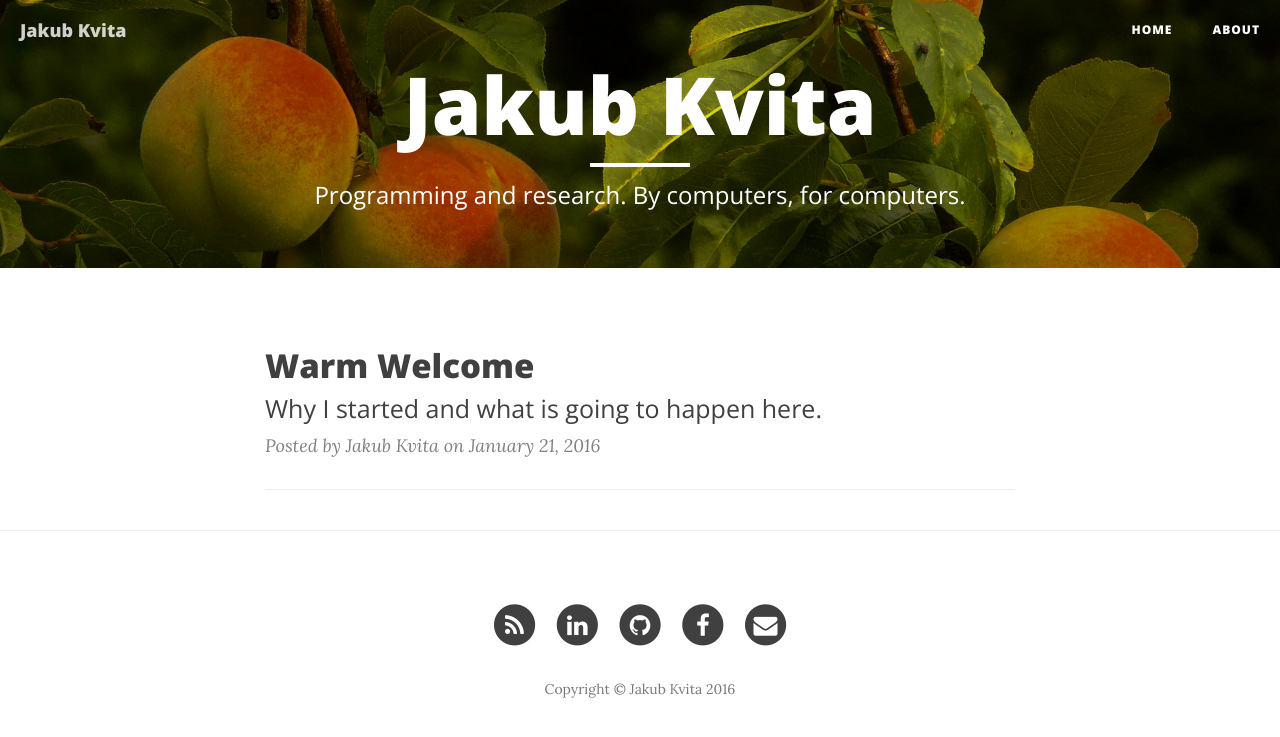
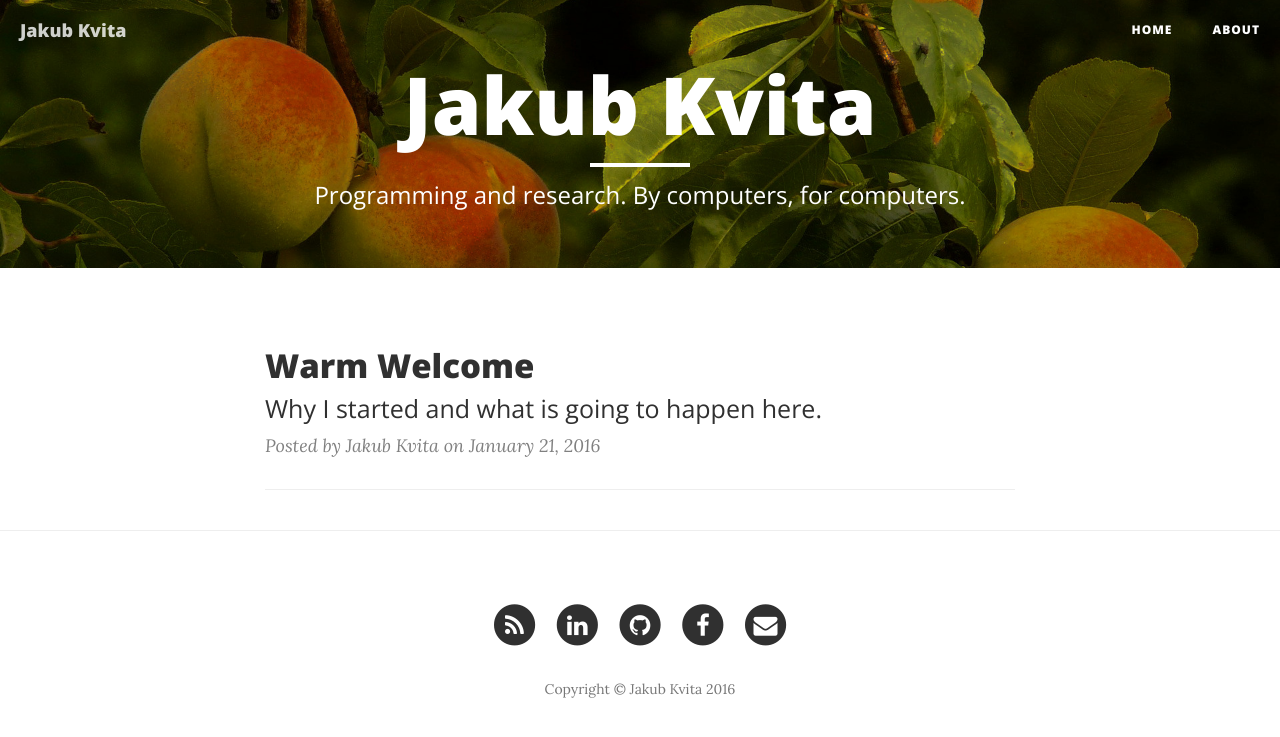
Before and after one commit to kvitajakub/kvitajakub.github.io, a Jekyll site: the page built from index.html, in a window 1280 px wide. Shown: the top 737 px of the page. Built offline with Jekyll 4.4.1, drawn with Linux system fonts in a browser that asks for light colours; nearby versions of some CDN libraries; the list of posts is cut into pages by our own code.

Commit message:
nicer colors everywhere

```diff
--- a/css/clean-blog.css
+++ b/css/clean-blog.css
@@ -44,7 +44,7 @@
   font-weight: 800;
 }
 a {
-  color: #404040;
+  color: #303030;
 }
 a:hover,
 a:focus {
@@ -129,14 +129,14 @@
     transition: transform 0.3s;
   }
   .navbar-custom.is-fixed .navbar-brand {
-    color: #404040;
+    color: #303030;
   }
   .navbar-custom.is-fixed .navbar-brand:hover,
   .navbar-custom.is-fixed .navbar-brand:focus {
     color: #0085a1;
   }
   .navbar-custom.is-fixed .nav li a {
-    color: #404040;
+    color: #303030;
   }
   .navbar-custom.is-fixed .nav li a:hover,
   .navbar-custom.is-fixed .nav li a:focus {
@@ -230,7 +230,7 @@
   }
 }
 .post-preview > a {
-  color: #404040;
+  color: #303030;
 }
 .post-preview > a:hover,
 .post-preview > a:focus {
@@ -256,7 +256,7 @@
 }
 .post-preview > .post-meta > a {
   text-decoration: none;
-  color: #404040;
+  color: #303030;
 }
 .post-preview > .post-meta > a:hover,
 .post-preview > .post-meta > a:focus {
@@ -411,7 +411,7 @@
 .pager .disabled > a:focus,
 .pager .disabled > span {
   color: #808080;
-  background-color: #404040;
+  background-color: #303030;
   cursor: not-allowed;
 }
 .pager .next > a,
```
